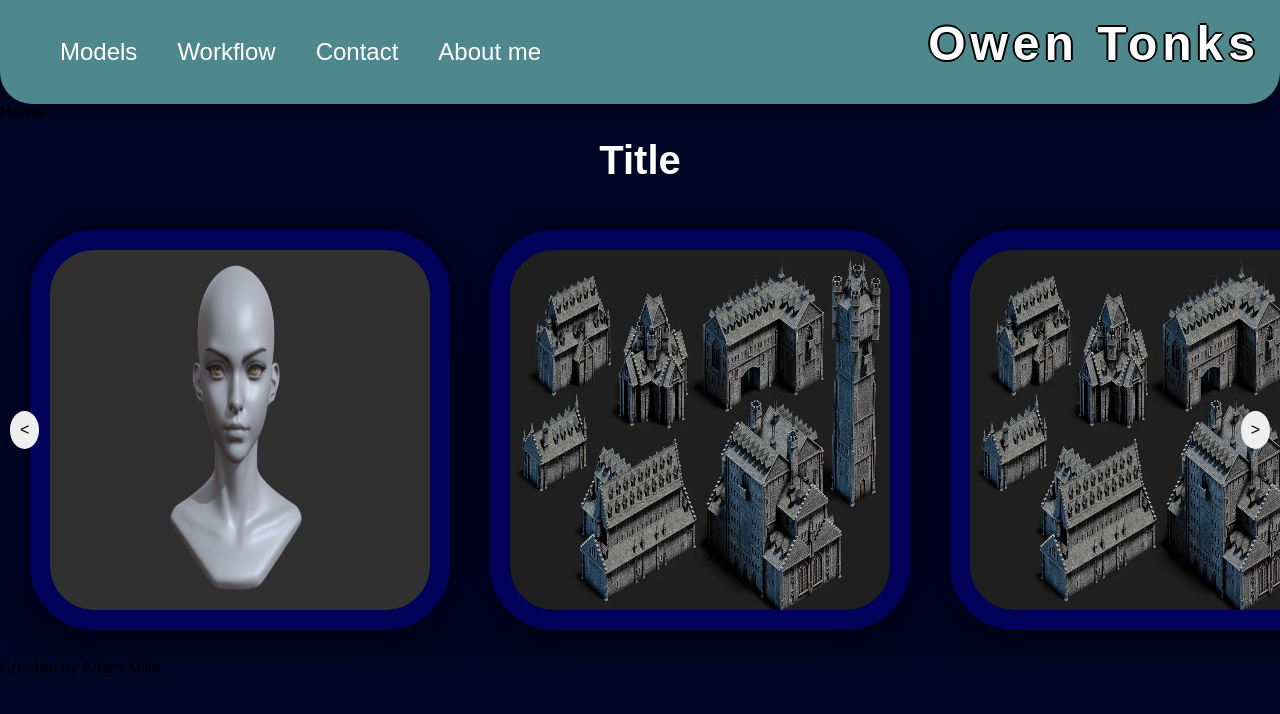
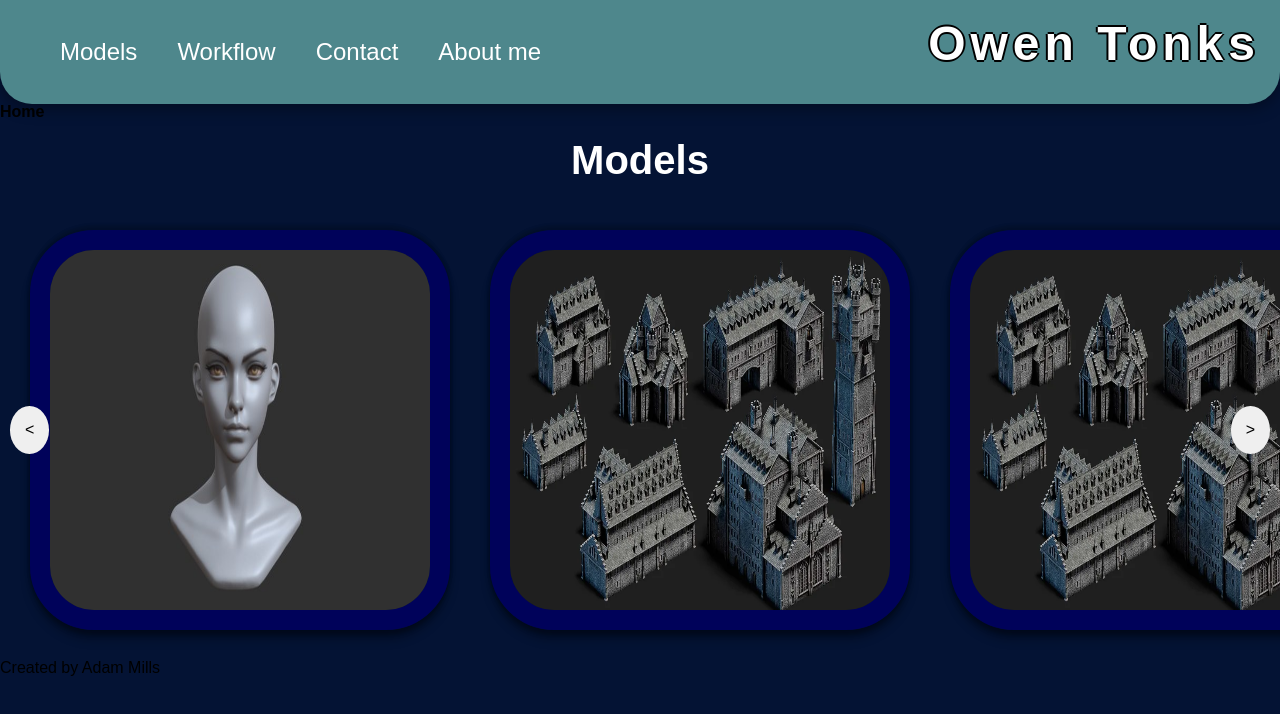
Before and after one commit to AMillsy/owen-portfolio-react, a React (Create React App) app: page / in a window 1280 px wide. Shown: the top 714 px of the page. Built offline with nearby package versions, Linux system fonts and the light colour scheme.

Commit message:
making carousel smooth scroll with buttons

```diff
--- a/src/components/Carousel.js
+++ b/src/components/Carousel.js
@@ -1,19 +1,30 @@
 import img1 from "../images/img1.jpeg";
 import img2 from "../images/img2.png";
-import React from "react";
+import { createRef, useRef, useState, useLayoutEffect } from "react";
 import "../styles/Carousel.css";
 const Carousel = () => {
   let isDragStart = false,
     prevPageX,
     prevScrollLeft;
 
+  const carouselRef = createRef(null);
+  let firstImageRef = useRef(null);
+
+  const [width, setWidth] = useState(0);
+
+  useLayoutEffect(() => {
+    setWidth(firstImageRef.offsetWidth);
+  });
+
   const dragStart = (e) => {
+    carouselRef.current.style.scrollBehavior = "auto";
     isDragStart = true;
     prevPageX = e.pageX;
     prevScrollLeft = carouselRef.current.scrollLeft;
   };
   const dragStop = () => {
     isDragStart = false;
+    carouselRef.current.style.scrollBehavior = "smooth";
   };
   function dragging(e) {
     if (!isDragStart) return;
@@ -21,10 +32,21 @@ const Carousel = () => {
     let positionDiff = e.pageX - prevPageX;
     carouselRef.current.scrollLeft = prevScrollLeft - positionDiff;
   }
-  const carouselRef = React.createRef();
+
+  const moveCarousel = (e) => {
+    const isLeft = e.target.classList.contains("left");
+
+    if (isLeft) {
+      carouselRef.current.scrollLeft -= width;
+      return console.log("This is left");
+    }
+    carouselRef.current.scrollLeft += width;
+    return console.log("This is right");
+  };
+
   return (
     <div className="carousel">
-      <h3 className="carouselTitle">Title</h3>
+      <h3 className="carouselTitle">Models</h3>
 
       <div
         className="container"
@@ -33,12 +55,31 @@ const Carousel = () => {
         onMouseUp={() => dragStop()}
         ref={carouselRef}
       >
-        <button className="carouselButtons left">&lt;</button>
-        <img className="carouselImages" src={img1} alt="" />
+        <button
+          className="carouselButtons left"
+          onClick={(e) => moveCarousel(e)}
+        >
+          &lt;
+        </button>
+        <img
+          className="carouselImages"
+          src={img1}
+          alt=""
+          ref={(e) => (firstImageRef = e)}
+        />
+        <img ref={firstImageRef} className="carouselImages" src={img2} alt="" />
         <img className="carouselImages" src={img2} alt="" />
         <img className="carouselImages" src={img2} alt="" />
         <img className="carouselImages" src={img2} alt="" />
-        <button className="carouselButtons right">&gt;</button>
+        <img className="carouselImages" src={img2} alt="" />
+        <img className="carouselImages" src={img2} alt="" />
+        <img className="carouselImages" src={img2} alt="" />
+        <button
+          className="carouselButtons right"
+          onClick={(e) => moveCarousel(e)}
+        >
+          &gt;
+        </button>
       </div>
     </div>
   );
--- a/src/styles/Carousel.css
+++ b/src/styles/Carousel.css
@@ -4,9 +4,9 @@
   margin: 20px;
   border: 20px solid rgb(0, 2, 90);
   border-radius: 4rem;
-  box-shadow: rgba(0, 0, 0, 0.25) 0px 54px 55px,
-    rgba(0, 0, 0, 0.12) 0px -12px 30px, rgba(0, 0, 0, 0.12) 0px 4px 6px,
-    rgba(0, 0, 0, 0.17) 0px 12px 13px, rgba(0, 0, 0, 0.09) 0px -3px 5px;
+  box-shadow: rgba(0, 0, 0, 0.25) 0px 10px 10px,
+    rgba(0, 0, 0, 0.12) 0px -5px 3px, rgba(0, 0, 0, 0.12) 0px 4px 6px,
+    rgba(0, 0, 0, 0.17) 0px 5px 3px, rgba(0, 0, 0, 0.09) 0px -3px 5px;
 }
 
 .carouselImages:first-child {
@@ -27,19 +27,19 @@
   width: 100%;
   padding: 10px;
   display: flex;
-  overflow: scroll;
   align-items: center;
   overscroll-behavior: contain;
+  scroll-behavior: smooth;
   scroll-snap-type: x mandatory;
   overflow: hidden;
+
   white-space: nowrap;
-  cursor: pointer;
-  position: relative;
+  cursor: grab;
 }
 
 .carouselButtons {
-  padding: 10px;
-  border-radius: 50%;
+  padding: 15px;
+  border-radius: 100%;
   border: 0;
   margin: 10px;
   position: absolute;
--- a/src/styles/Layout.css
+++ b/src/styles/Layout.css
@@ -1,3 +1,3 @@
 body {
-  background: #020626;
+  background: #041334;
 }
```
